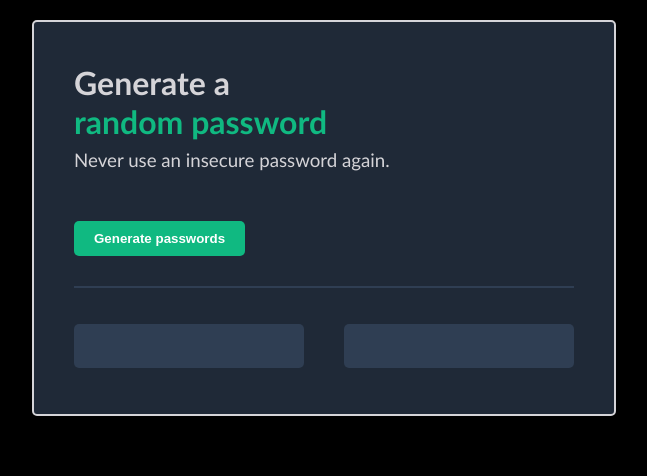
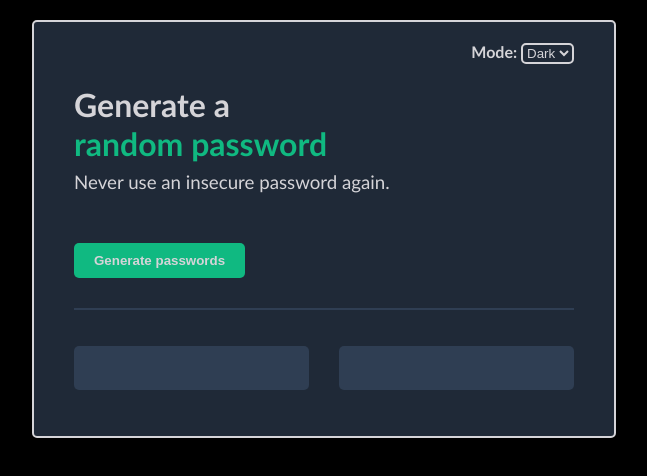
Before and after one commit to MCallaghan86/Scrimba-Projects, a plain HTML site: page password-generator/index.html in a window 1280 px wide. Shown: the whole page, without its empty margins (316-963 px from the left). Drawn offline with Linux system fonts and the light colour scheme.

Commit message:
Add light/dark theme toggle
Select dropdown swaps a data-theme attribute on body, which CSS
custom properties (--bg-color, --text-color, --border-color) key
off of. Password/button colors stay fixed across both themes.

Co-Authored-By: Claude Sonnet 5 <noreply@anthropic.com>
Claude-Session: https://claude.ai/code/session_011qaZ9Wc7SPoN5c1KLQvmd6

```diff
--- a/password-generator/index.css
+++ b/password-generator/index.css
@@ -1,17 +1,48 @@
+:root {
+    color-scheme: light dark;
+
+
+    --bg-color: #1F2937;
+    --text-color: #D5D4D8;
+    --border-color: #D5D4D8;
+
+}
+
+
+
 html {
     background-color: black;
 }
+body[data-theme="light"] {
+    --bg-color: #D5D4D8;
+    --text-color: #2F3E53;
+    --border-color: #2F3E53;
+
+}
+
+
 body {
     font-family: 'Trebuchet MS', 'Lucida Sans Unicode', 'Lucida Grande', 'Lucida Sans', Arial, sans-serif;
     width: clamp(500px, 30vw, 600px);
     margin: 20px auto;
     padding: 20px 40px 30px;
-    color: white;
-    background-color: #1F2937;
+    color: var(--text-color);
+    background-color: var(--bg-color);
     font-weight: bold;
     border-radius: 5px;
-    border: solid 2px #D5D4D8;
+    border: solid 2px var(--border-color);
 
+}
+
+#theme-container {
+    text-align: right;
+}
+
+#theme-select {
+    background-color: var(--bg-color);
+    color: var(--text-color);
+    border: solid 2px var(--border-color);
+    border-radius: 5px;
 }
 
 h1 {
@@ -26,8 +57,8 @@ h3 {
 
 div {
 
-    color: #D5D4D8;
-    background-color: #1F2937;
+    color: var(--text-color);
+    background-color: var(--bg-color);
 }
 
 #hero {
@@ -40,7 +71,7 @@ div {
     justify-content: flex-start;
     flex: 1;
     padding-top: 20px;
-    gap: 40px;
+    gap: 30px;
 
 }
 
@@ -62,6 +93,6 @@ button {
     border: none;
     padding: 10px 20px;
     border-radius: 5px;
-    color: white;
+    color: #D5D4D8;
     font-weight: bold;
 }
--- a/password-generator/index.html
+++ b/password-generator/index.html
@@ -4,6 +4,13 @@
         <link rel="stylesheet" href="index.css">
     </head>
     <body>
+        <div id="theme-container">
+            <label for="theme-select">Mode:</label>
+            <select name="theme" id="theme-select">
+                <option value="dark">Dark</option>
+                <option value="light">Light</option>
+            </select>
+        </div>
         <div id="hero">
             <h1>Generate a <br />
                 <span>random password<span>
--- a/password-generator/index.js
+++ b/password-generator/index.js
@@ -1,3 +1,4 @@
+
 const characters =["A","B","C","D","E","F","G","H","I",
     "J","K","L","M","N","O","P","Q","R","S","T","U","V",
     "W","X","Y","Z","a","b","c","d","e","f","g","h","i",
@@ -9,6 +10,7 @@ const characters =["A","B","C","D","E","F","G","H","I",
 
 let passwordEls = document.querySelectorAll(".password-el")
 let passwordLength = 15
+document.getElementById("theme-select").addEventListener("change", changeTheme)
 
 function generatePasswords() {
     for (let j=0; j<passwordEls.length; j++) {
@@ -24,6 +26,7 @@ function getRandomChar() {
         let randomIndex = Math.floor( Math.random() * characters.length)
         return characters[randomIndex]
 
-
 }
-console.log(passwordEls)
+function changeTheme(event){
+    document.body.setAttribute("data-theme", event.target.value)
+}
```
